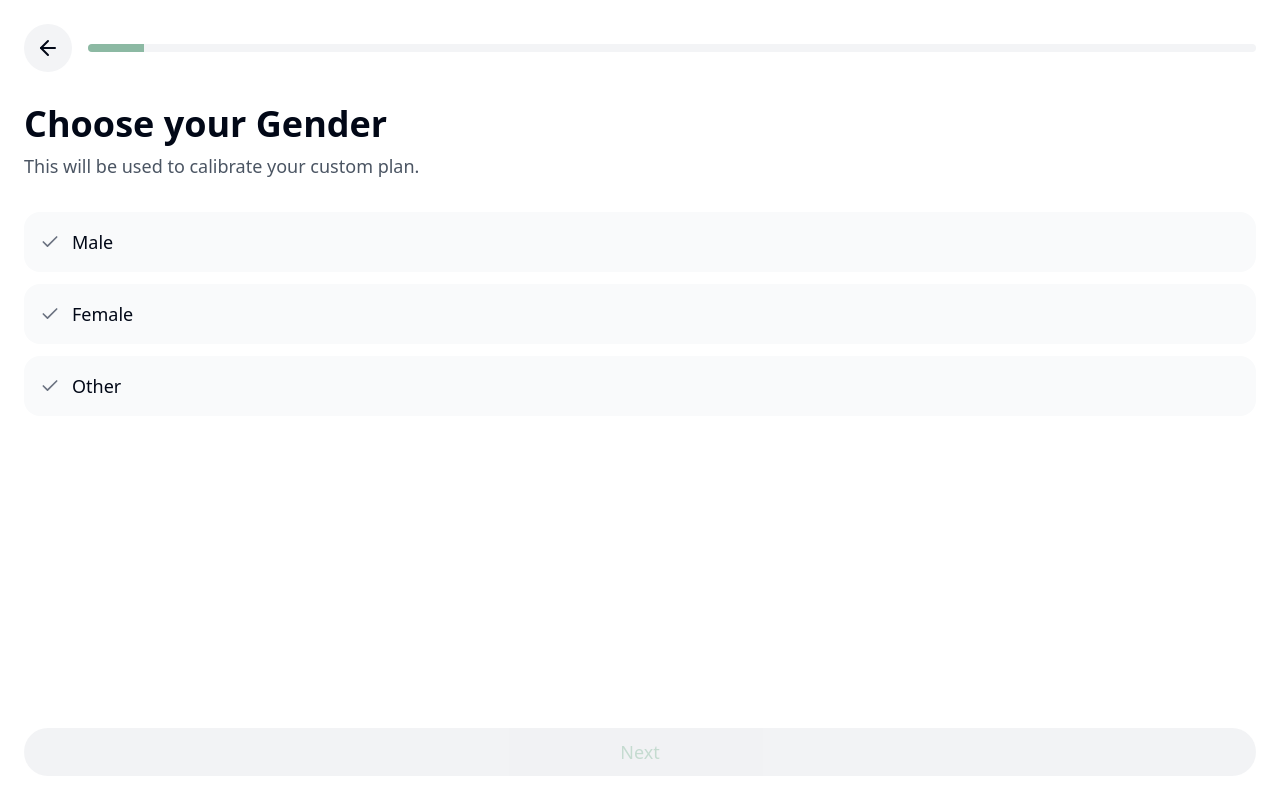
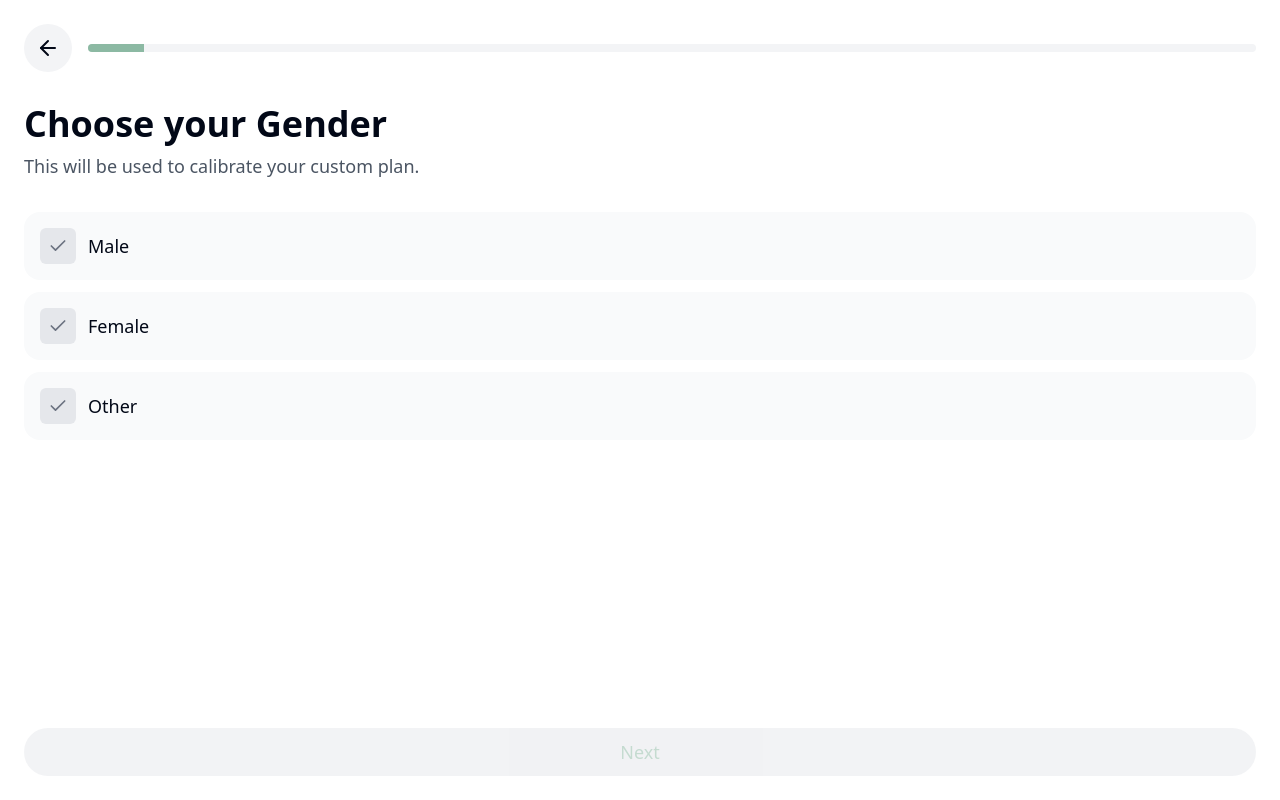
Before and after one commit to Usmanyousaf88/skinfinity-guide-57, a React (Vite) app: page /quiz in a window 1280 px wide. Built offline with nearby package versions, Linux system fonts and the light colour scheme.

Commit message:
Add dynamic shapes based on answers
Implement functionality to display different shapes in the application depending on individual quiz answers.
[skip gpt_engineer]

```diff
--- a/src/components/quiz/QuestionOption.tsx
+++ b/src/components/quiz/QuestionOption.tsx
@@ -17,6 +17,14 @@ const getIcon = (text: string) => {
   return <Check className="w-5 h-5" />;
 };
 
+const getShapeClass = (text: string) => {
+  const lowercaseText = text.toLowerCase();
+  if (lowercaseText.includes("yes")) return "rounded-full"; // Circle for positive answers
+  if (lowercaseText.includes("no")) return "rotate-45"; // Diamond for negative answers
+  if (lowercaseText.includes("sometimes") || lowercaseText.includes("moderate")) return "rounded-lg"; // Rounded square for neutral answers
+  return "rounded-md"; // Default shape
+};
+
 export const QuestionOption = ({ text, subtext, isSelected, onClick }: QuestionOptionProps) => {
   return (
     <button
@@ -28,7 +36,13 @@ export const QuestionOption = ({ text, subtext, isSelected, onClick }: QuestionO
       }`}
     >
       <div className="flex items-center gap-3">
-        <div className={`${isSelected ? "text-primary-foreground" : "text-gray-500"}`}>
+        <div
+          className={`p-2 ${getShapeClass(text)} ${
+            isSelected
+              ? "bg-primary-foreground/20 text-primary-foreground"
+              : "bg-gray-200 text-gray-500"
+          }`}
+        >
           {getIcon(text)}
         </div>
         <div>
```
